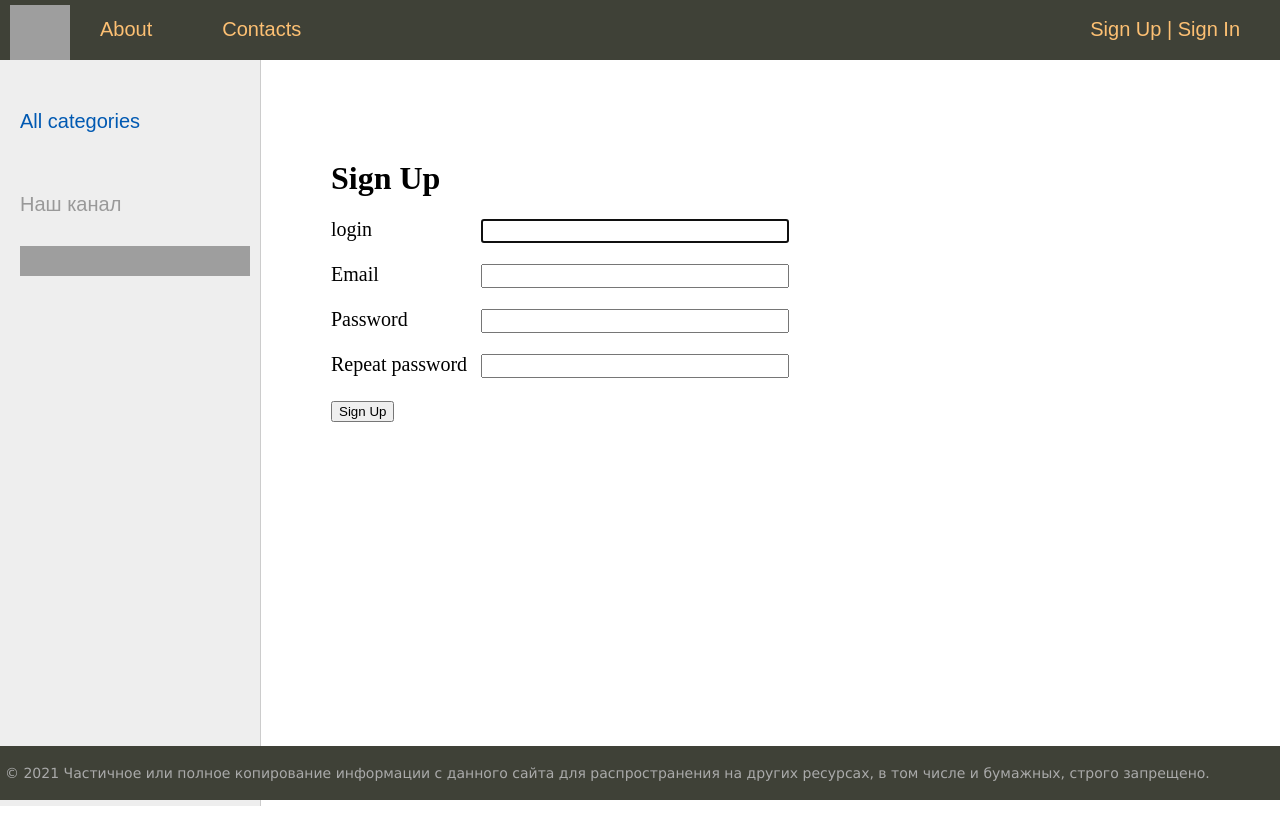
After one commit to chimchimster/djangoCourse, a Django app: page /register/ in a window 1280 px wide. The commit adds this page. Run offline with Django 4.2, Linux system fonts and the light colour scheme; data that the repository does not hold is empty; grey boxes are pictures that could not be loaded.

Commit message:
added User registration form

```diff
--- a/coolsite/women/forms.py
+++ b/coolsite/women/forms.py
@@ -1,4 +1,6 @@
 from django import forms
+from django.contrib.auth.forms import UserCreationForm
+from django.contrib.auth.models import User
 from django.core.exceptions import ValidationError
 
 from .models import Women, Category
@@ -24,3 +26,14 @@ class AddPostForm(forms.ModelForm):
             raise ValidationError('Length must be less than 200 symbols')
 
         return title
+
+
+class RegisterUserForm(UserCreationForm):
+    username = forms.CharField(label="login", widget=forms.TextInput(attrs={'class': 'form-input'}))
+    email = forms.CharField(label="Email", widget=forms.EmailInput(attrs={'class': 'form-input'}))
+    password1 = forms.CharField(label='Password', widget=forms.PasswordInput(attrs={'class': 'form-input'}))
+    password2 = forms.CharField(label='Repeat password', widget=forms.PasswordInput(attrs={'class': 'form-input'}))
+
+    class Meta:
+        model = User
+        fields = ('username', 'email', 'password1', 'password2')
--- a/coolsite/women/templates/women/base.html
+++ b/coolsite/women/templates/women/base.html
@@ -18,12 +18,9 @@
 			<ul id="mainmenu" class="mainmenu">
 			<li class="logo"><a href="{% url 'home' %}"><div class="logo"></div></a></li>
 		{% for m in menu %}
-			{% if not forloop.last %}
 					<li><a href="{% url m.url_name %}">{{m.title}}</a></li>
-			{% else %}
-					<li class="last"><a href="{% url m.url_name %}">{{m.title}}</a></li>
-			{% endif %}
 		{% endfor %}
+				<li class="last"><a href="{% url 'register' %}">Sign Up</a> | <a href="{% url 'login' %}">Sign In</a></li>
 			</ul>
 			<div class="clear"></div>
 		</div>
--- /dev/null
+++ b/coolsite/women/templates/women/register.html
@@ -0,0 +1,16 @@
+{% extends 'women/base.html' %}
+
+{% block content %}
+<h1>{{ title }}</h1>
+
+<form method="post">
+    {% csrf_token %}
+    {% for f in form %}
+        <p><label class="form-label" for="{{ f.id_for_label }}">{{ f.label }}</label>{{ f }}</p>
+        <div class="form-error">{{ f.errors }}</div>
+    {% endfor %}
+    <button type="submit">Sign Up</button>
+</form>
+
+
+{% endblock %}
--- a/coolsite/women/urls.py
+++ b/coolsite/women/urls.py
@@ -7,6 +7,7 @@ urlpatterns = [
     path('addpage/', views.AddPage.as_view(), name='add_page'),
     path('contact/', views.contact, name='contact'),
     path('login/', views.login, name='login'),
+    path('register/', views.RegisterUser.as_view(), name='register'),
     path('post/<slug:post_slug>', views.ShowPost.as_view(), name='post'),
     path('category/<slug:cat_slug>', views.WomenCategory.as_view(), name='category'),
 ]
--- a/coolsite/women/utils.py
+++ b/coolsite/women/utils.py
@@ -6,7 +6,6 @@ from women.models import Category, Women
 menu = [{'title': 'About', 'url_name': 'about'},
         {'title': 'Add Article', 'url_name': 'add_page'},
         {'title': 'Contacts', 'url_name': 'contact'},
-        {'title': 'Sign In', 'url_name': 'login'}
 ]
 
 
--- a/coolsite/women/views.py
+++ b/coolsite/women/views.py
@@ -6,7 +6,7 @@ from django.views.generic import ListView, DetailView, CreateView
 from django.contrib.auth.mixins import LoginRequiredMixin
 
 from .models import Women, Category
-from .forms import AddPostForm
+from .forms import AddPostForm, RegisterUserForm
 from .utils import DataMixin
 
 
@@ -143,3 +143,14 @@ def show_category(request, cat_slug):
         'cat_selected': cat_slug,
     })
 """
+
+
+class RegisterUser(DataMixin, CreateView):
+    form_class = RegisterUserForm
+    template_name = 'women/register.html'
+    success_url = reverse_lazy('login')
+
+    def get_context_data(self, *, object_list=None, **kwargs):
+        context = super().get_context_data(**kwargs)
+        c_def = self.get_user_context(title="Sign Up")
+        return dict(list(context.items()) + list(c_def.items()))
```
